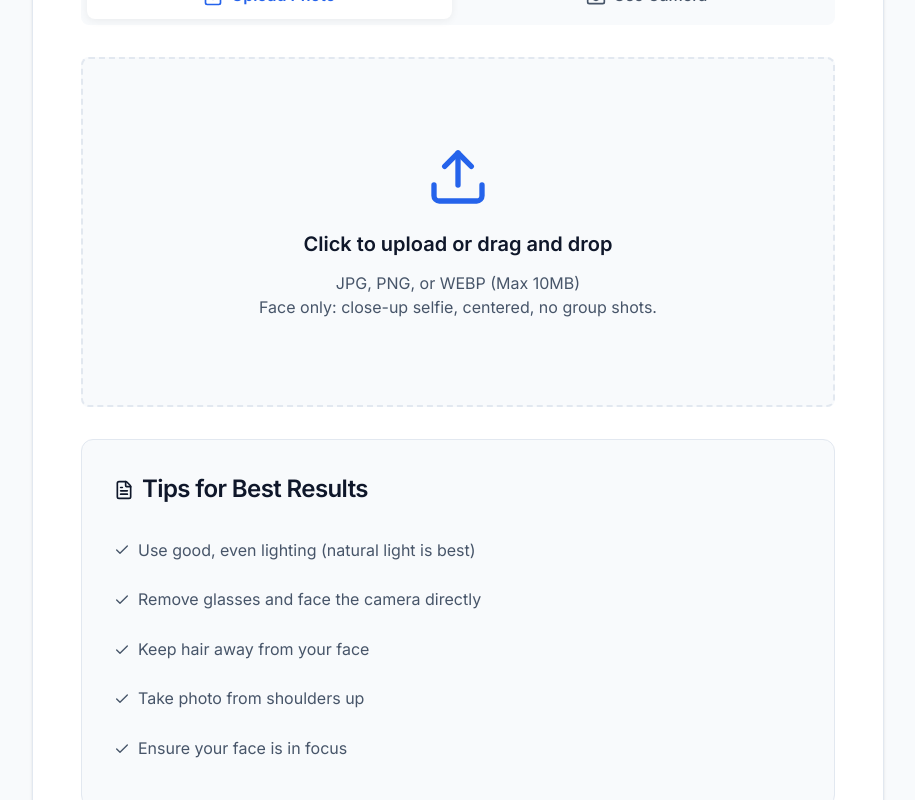
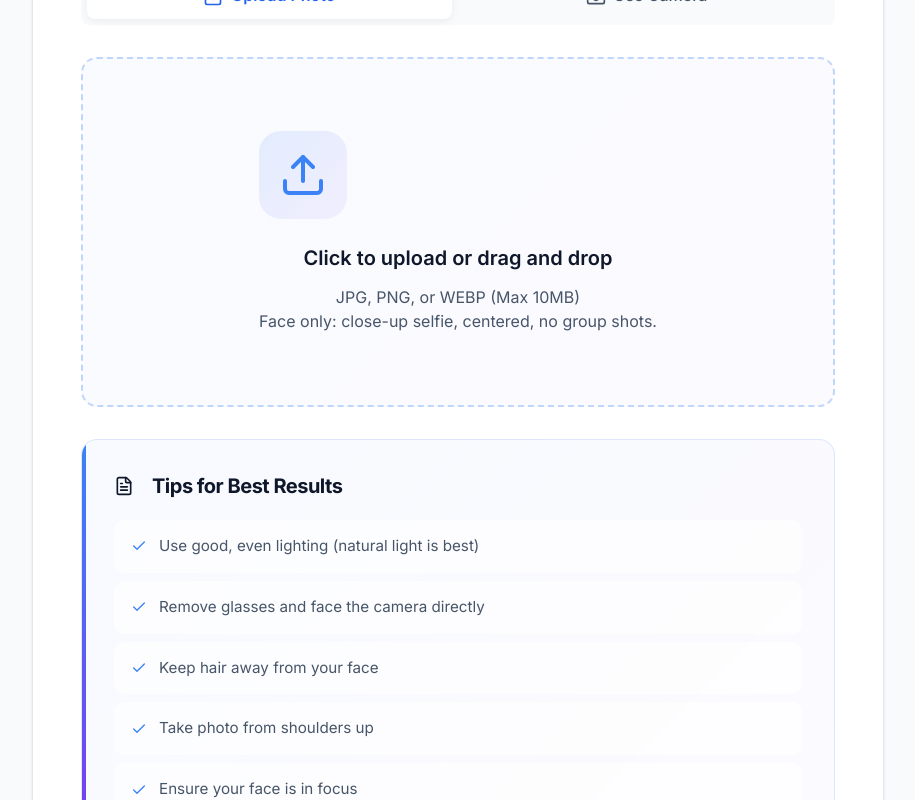
Before and after one commit to himprapatel-rgb/ai-skincare-intelligence-system, a React (Vite) app in the folder frontend/: page /scan in a window 1280 px wide. Shown: the part 500-1300 px from the top of the page, without its empty margins (182-1097 px from the left). Built offline with nearby package versions, Linux system fonts and the light colour scheme; no server answers.

Commit message:
style: enhance scan page upload zone with gradient background and improved tips section

```diff
--- a/frontend/src/pages/ScanPage.css
+++ b/frontend/src/pages/ScanPage.css
@@ -473,19 +473,33 @@
   align-items: center;
   justify-content: center;
   padding: 56px 40px;
-  border: 2px dashed var(--border);
-  border-radius: 8px; /* Brand guideline: 8px for inputs */
-  background: var(--bg-light);
+  border: 2px dashed rgba(59, 130, 246, 0.3);
+  border-radius: 16px;
+  background: linear-gradient(135deg, rgba(59, 130, 246, 0.03) 0%, rgba(139, 92, 246, 0.03) 100%);
   cursor: pointer;
   transition: all 0.3s ease;
   min-height: 350px;
+  position: relative;
+  overflow: hidden;
+}
+
+.scan-upload-label::before {
+  content: '';
+  position: absolute;
+  inset: 0;
+  background: linear-gradient(135deg, rgba(59, 130, 246, 0.08) 0%, rgba(139, 92, 246, 0.05) 100%);
+  opacity: 0;
+  transition: opacity 0.3s ease;
 }
 
 .scan-upload-label:hover {
-  border-color: var(--primary);
-  background: rgba(31, 111, 235, 0.02);
-  transform: translateY(-2px);
-  box-shadow: 0 8px 24px rgba(31, 111, 235, 0.1);
+  border-color: #3b82f6;
+  transform: translateY(-4px);
+  box-shadow: 0 12px 32px rgba(59, 130, 246, 0.15);
+}
+
+.scan-upload-label:hover::before {
+  opacity: 1;
 }
 
 .preview-container {
@@ -545,13 +559,25 @@
   display: flex;
   align-items: center;
   justify-content: center;
-  margin-bottom: 20px;
-  color: var(--primary);
+  width: 88px;
+  height: 88px;
+  margin-bottom: 24px;
+  background: linear-gradient(135deg, rgba(59, 130, 246, 0.12) 0%, rgba(139, 92, 246, 0.08) 100%);
+  border-radius: 22px;
+  color: #3b82f6;
+  transition: transform 0.3s ease, box-shadow 0.3s ease;
+  position: relative;
+  z-index: 1;
+}
+
+.scan-upload-label:hover .scan-upload-icon {
+  transform: scale(1.1);
+  box-shadow: 0 8px 24px rgba(59, 130, 246, 0.2);
 }
 
 .scan-upload-icon svg {
-  width: 64px;
-  height: 64px;
+  width: 48px;
+  height: 48px;
 }
 
 .scan-upload-text {
@@ -568,45 +594,69 @@
 
 /* Tips Section */
 .scan-tips {
-  background: var(--bg-light);
-  border-radius: 12px; /* Brand guideline: 12px for cards */
+  background: linear-gradient(135deg, rgba(59, 130, 246, 0.04) 0%, rgba(139, 92, 246, 0.03) 100%);
+  border-radius: 16px;
   padding: 32px;
   margin-bottom: 32px;
-  border-left: 4px solid var(--primary); /* Brand blue accent */
-  border: 1px solid var(--border);
+  border: 1px solid rgba(59, 130, 246, 0.15);
+  position: relative;
+  overflow: hidden;
+}
+
+.scan-tips::before {
+  content: '';
+  position: absolute;
+  top: 0;
+  left: 0;
+  width: 4px;
+  height: 100%;
+  background: linear-gradient(180deg, #3b82f6 0%, #7c3aed 100%);
+  border-radius: 4px 0 0 4px;
 }
 
 .scan-tips h3 {
-  font-size: 1.5rem; /* Brand guideline: 24px / 1.5rem for H3 */
-  font-weight: 600; /* Brand guideline: Semibold */
-  color: var(--text-dark); /* Deep Navy */
+  font-size: 1.25rem;
+  font-weight: 700;
+  color: var(--text-dark);
   margin-bottom: 20px;
-  line-height: 1.4; /* Brand guideline */
+  line-height: 1.4;
+  display: flex;
+  align-items: center;
+  gap: 10px;
 }
 
 .scan-tips ul {
   list-style: none;
   padding: 0;
   margin: 0;
+  display: grid;
+  gap: 8px;
 }
 
 .scan-tips li {
-  padding: 12px 0;
+  padding: 14px 16px;
   color: var(--text-gray);
-  font-size: 1rem; /* Brand guideline: 16px Body */
-  line-height: 1.6; /* Brand guideline: 24px / 1.6 */
+  font-size: 0.95rem;
+  line-height: 1.5;
   display: flex;
   align-items: center;
-  transition: color 0.2s ease;
+  transition: all 0.2s ease;
+  background: rgba(255, 255, 255, 0.7);
+  border-radius: 10px;
+  border: 1px solid transparent;
 }
 
 .scan-tips li:hover {
-  color: var(--primary);
+  color: var(--text-dark);
+  background: #ffffff;
+  border-color: rgba(59, 130, 246, 0.2);
+  transform: translateX(4px);
 }
 
 .scan-tips li svg {
   flex-shrink: 0;
-  margin-right: 8px;
+  margin-right: 12px;
+  color: #3b82f6;
 }
 
 /* Action Buttons */
```
